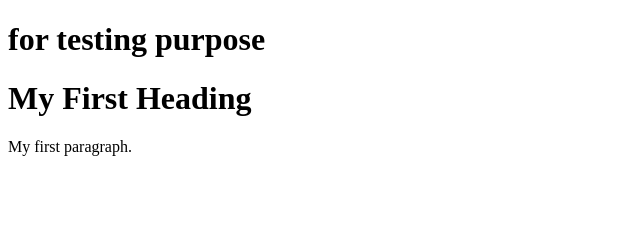
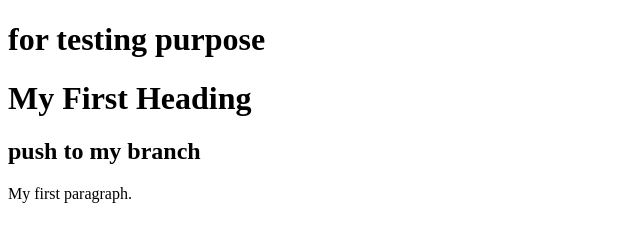
Before and after one commit to simspro25/git-refresh, a plain HTML site: page index.html in a window 1280 px wide. Shown: the whole page, without its empty margins (0-640 px from the left). Drawn offline with Linux system fonts and the light colour scheme.

Commit message:
added h2 line

```diff
--- a/index.html
+++ b/index.html
@@ -8,6 +8,7 @@
     </head>
 <h1> for testing purpose </h1>
 <h1>My First Heading</h1>
+<h2>push to my branch</h2>
 <p>My first paragraph.</p>
 
 </body>
```
Also changed, not shown: 1 other file.
